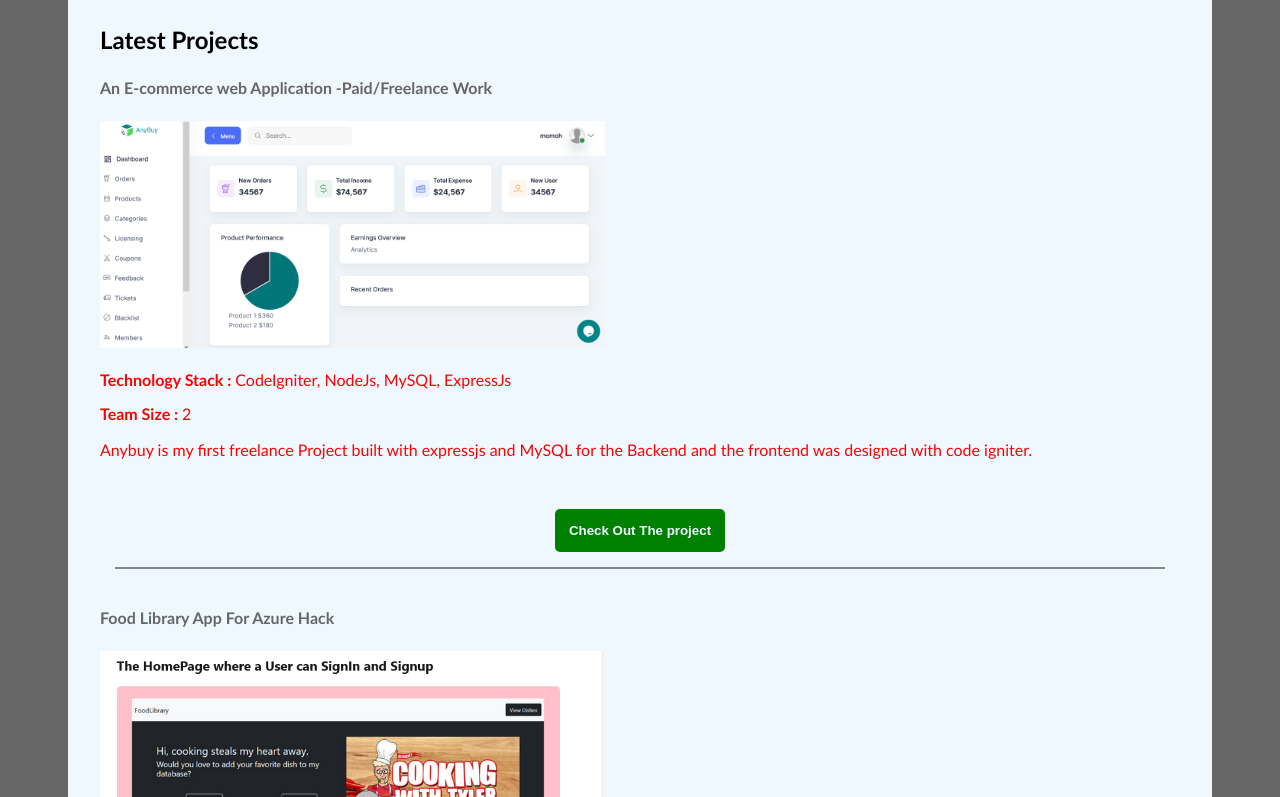
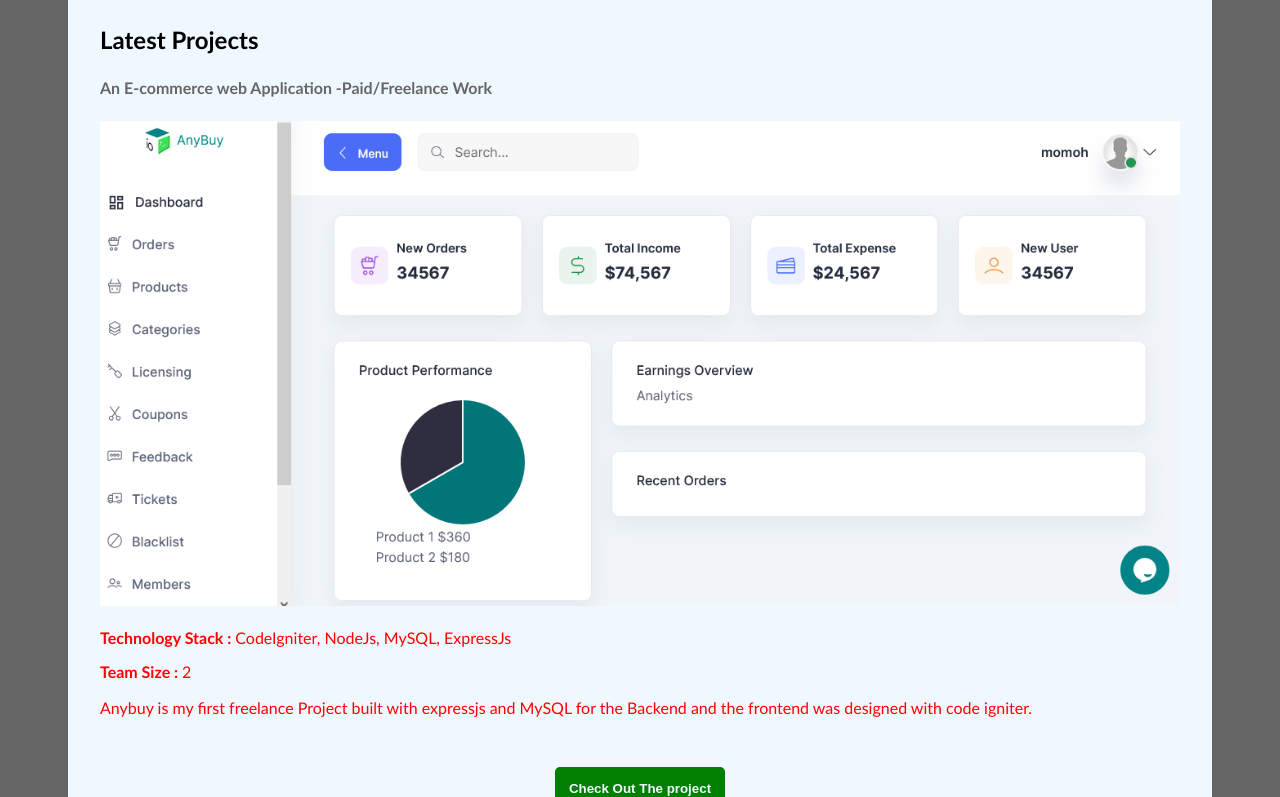
Before and after one commit to tylerjusfly/react-portfolio, a React (Vite) app: page / in a window 1280 px wide. Shown: the part 703-1500 px from the top of the page. Built offline with nearby package versions, Linux system fonts and the light colour scheme.

Commit message:
added projects

```diff
--- a/src/components/Projects/css/project.css
+++ b/src/components/Projects/css/project.css
@@ -20,11 +20,13 @@
   color: #666;
   font-weight: 700;
 }
+.projects--section .content .item--featured .featured--image {
+  width: 400px;
+  height: 400px;
+}
 .projects--section .content .item--featured .featured--image img {
-  height: -webkit-fit-content;
-  height: -moz-fit-content;
-  height: fit-content;
-  max-width: 505px;
+  height: 100%;
+  width: 100%;
   padding-bottom: 1.2rem;
 }
 .projects--section .content .description {
--- a/src/components/Projects/css/project.scss
+++ b/src/components/Projects/css/project.scss
@@ -18,10 +18,11 @@
                 font-weight: 700;
             }
             .featured--image{
-
+                width: 400px;
+                height: 400px;
                 img{
-                    height: fit-content;
-                    max-width: 505px;
+                    height: 100%;
+                    width: 100%;
                     padding-bottom: 1.2rem;
                 }
             }
```
